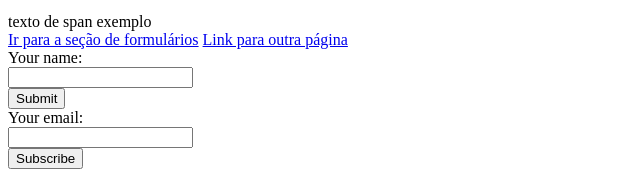
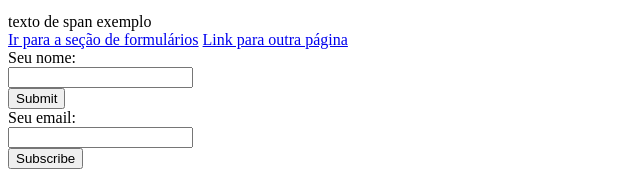
Before and after one commit to lukasdsouza/dev_web, a plain HTML site: page exercicio_3.html in a window 1280 px wide. Shown: the part 737-911 px from the top of the page, 0-640 px from the left. Drawn offline with Linux system fonts and the light colour scheme.

Commit message:
Update exercicio_3.html + forms/link

```diff
--- a/exercicio_3.html
+++ b/exercicio_3.html
@@ -101,12 +101,12 @@
 	 <a href="#formularios">Ir para a seção de formulários</a>
 	<a href="https://www.youtube.com/watch?v=itm2AQsH0pU">Link para outra página</a>
 	<form action="/welcome" method="get">
-		<label for="name">Your name:</label><br>
+		<label for="name">Seu nome:</label><br>
 		<input type="text" id="name" name="name"><br>
 		<input type="submit" value="Submit">
 	  </form>
 <form action="/subscribe" method="post">
-  <label for="email">Your email:</label><br>
+  <label for="email">Seu email:</label><br>
   <input type="email" id="email" name="email"><br>
   <input type="submit" value="Subscribe">
 </form>
```
